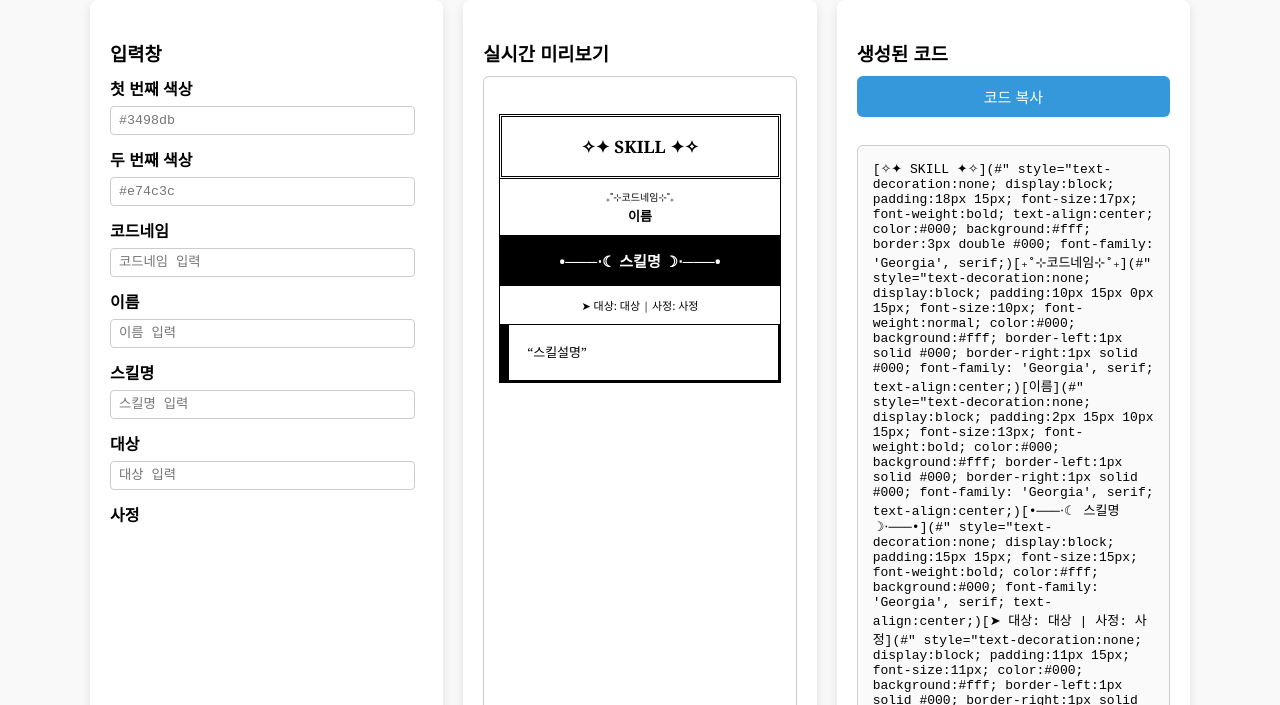
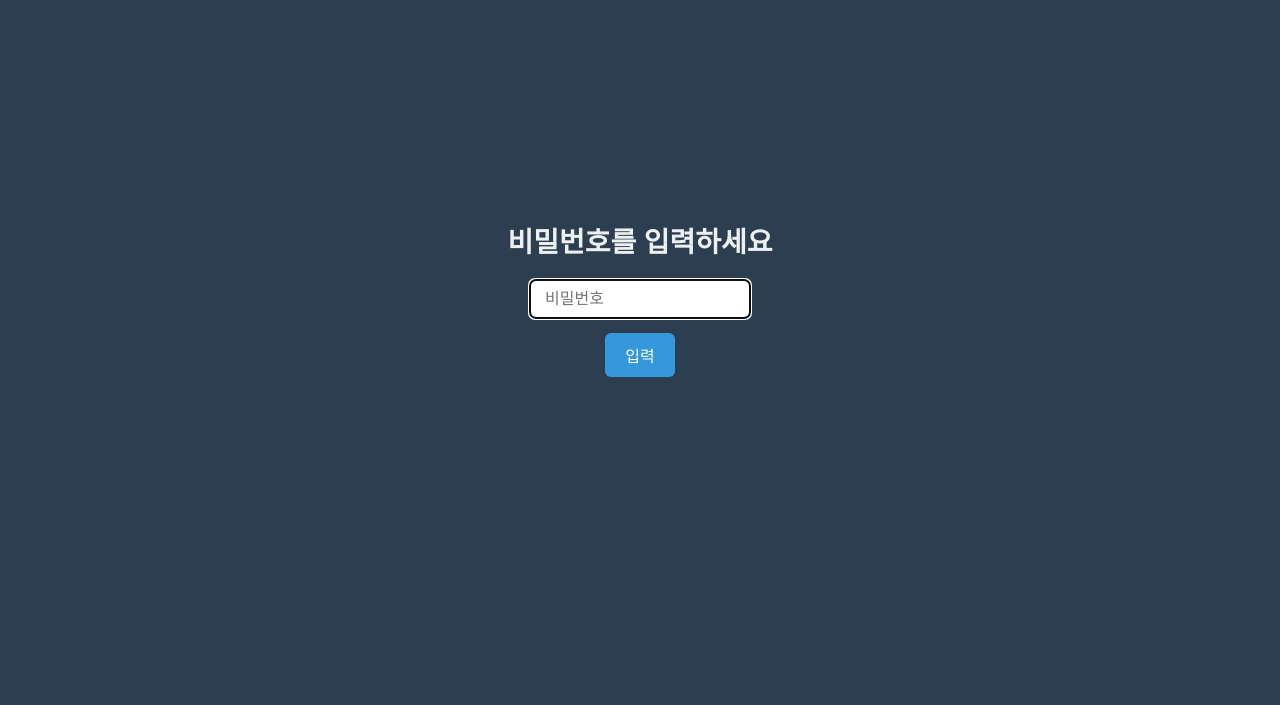
Before and after one commit to dearestSKY/DR-css-generator, a plain HTML site: page skill_template.html in a window 1280 px wide. Shown: the part 95-800 px from the top of the page. Drawn offline with Linux system fonts and the light colour scheme.

Commit message:
skill_template.html

```diff
--- a/skill_template.html
+++ b/skill_template.html
@@ -1,3 +1,87 @@
+<!DOCTYPE html>
+<html lang="ko">
+<head>
+  <meta charset="UTF-8" />
+  <title>비밀번호 보호 페이지</title>
+<style>
+  #lock-screen {
+    position: fixed;
+    inset: 0;
+    background: #2c3e50;
+    display: flex;
+    justify-content: center;
+    align-items: center;
+    flex-direction: column;
+    color: #ecf0f1;
+    font-family: 'Segoe UI', Tahoma, Geneva, Verdana, sans-serif;
+  }
+  #lock-screen h1 {
+    margin-bottom: 20px;
+    font-weight: 600;
+    font-size: 28px;
+  }
+  #password-input {
+    padding: 10px 15px;
+    border: none;
+    border-radius: 6px;
+    font-size: 16px;
+    width: 220px;
+    box-sizing: border-box;
+  }
+  #submit-btn {
+    margin-top: 15px;
+    padding: 10px 20px;
+    background-color: #3498db;
+    border: none;
+    border-radius: 6px;
+    color: white;
+    font-size: 16px;
+    cursor: pointer;
+    transition: background-color 0.3s ease;
+  }
+  #submit-btn:hover {
+    background-color: #2980b9;
+  }
+  #error-msg {
+    margin-top: 12px;
+    color: #e74c3c;
+    font-weight: 500;
+    height: 20px;
+  }
+</style>
+
+<div id="lock-screen">
+  <h1>비밀번호를 입력하세요</h1>
+  <input id="password-input" type="password" placeholder="비밀번호" />
+  <button id="submit-btn">입력</button>
+  <div id="error-msg"></div>
+</div>
+
+<script>
+  const LOCK_PASSWORD = 'sunset#528491';  // 원하는 비밀번호로 바꾸기
+  const lockScreen = document.getElementById('lock-screen');
+  const passwordInput = document.getElementById('password-input');
+  const submitBtn = document.getElementById('submit-btn');
+  const errorMsg = document.getElementById('error-msg');
+
+  function checkPassword() {
+    if (passwordInput.value === LOCK_PASSWORD) {
+      lockScreen.style.display = 'none';
+    } else {
+      errorMsg.textContent = '비밀번호가 틀렸습니다.';
+      passwordInput.value = '';
+      passwordInput.focus();
+    }
+  }
+
+  submitBtn.addEventListener('click', checkPassword);
+  passwordInput.addEventListener('keydown', e => {
+    if (e.key === 'Enter') checkPassword();
+  });
+
+  passwordInput.focus();
+</script>
+
 <!DOCTYPE html>
 <html lang="ko">
 <head>
```
